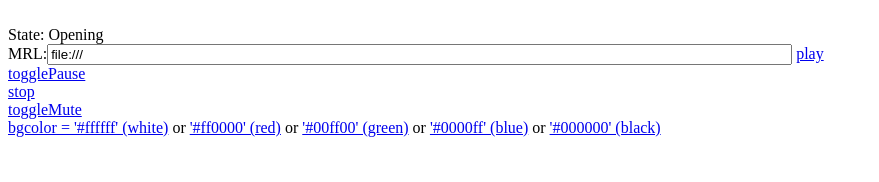
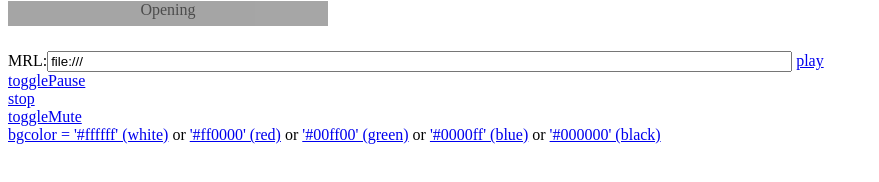
Before and after one commit to RSATom/fbvlc, a plain HTML site: page FBVLC.htm in a window 1280 px wide. Shown: the whole page, without its empty margins (0-879 px from the left). Drawn offline with Linux system fonts and the light colour scheme.

Commit message:
fbflc.html: added overlapped div with opacity for displaying current state.

```diff
--- a/FBVLC.htm
+++ b/FBVLC.htm
@@ -79,7 +79,7 @@
 <param name="src" value="http://cam.admin.tomsk.ru/cgi-bin/cam3.pl" />
 </object><br />
 
-State: <span id="state"></span><br/>
+<div id="state" style="filter:alpha(opacity=70); -moz-opacity: 0.7; opacity: 0.7; text-align: center; background: #808080; display: block; position: relative; top: -25px; height: 25px; width: 320px;"></div>
 MRL:<INPUT size="90" id="MRL" value="file:///">
 <a href="#" onclick="javascript:plugin().play(document.getElementById('MRL').value)">play</a> <br />
 <a href="#" onclick="javascript:plugin().togglePause()">togglePause</a> <br />
```
